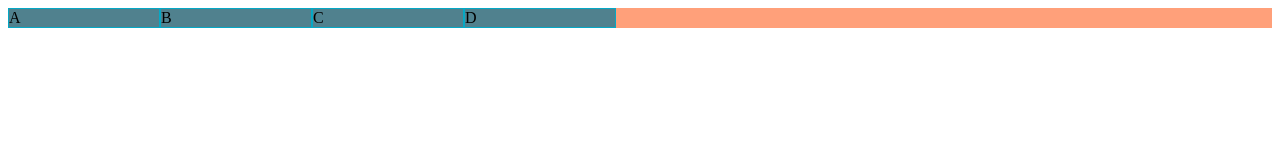
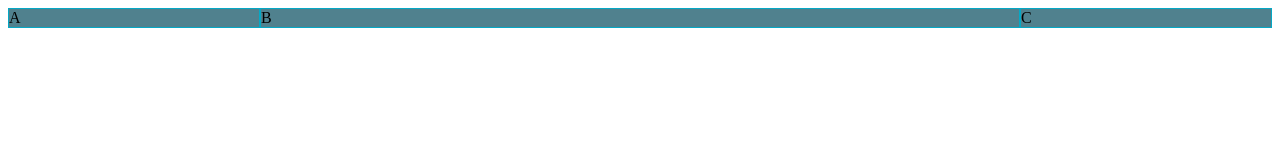
Before and after one commit to joseerivaldo/HTML-CSS, a plain HTML site: page exercicios/ex027/flex006/index.html in a window 1280 px wide. Drawn offline with Linux system fonts and the light colour scheme.

Commit message:
Update index.html

```diff
--- a/exercicios/ex027/flex006/index.html
+++ b/exercicios/ex027/flex006/index.html
@@ -11,20 +11,24 @@
             display: flex;
             flex-flow: row nowrap;
             align-content: flex-start;
+
         }
         div.item{
             background-color: rgba(2, 116, 151, 0.692);
             border: 1px solid rgb(5, 168, 197);
-            flex-basis: 150px;
+            flex-basis: 250px;
+            flex-grow: 0;
+        }
+        #b{
+            flex-grow: 1;
         }
     </style>
 </head>
 <body>
     <div class="container">
         <div class="item">A</div>
-        <div class="item">B</div>
+        <div class="item" id="b">B</div>
         <div class="item">C</div>
-        <div class="item">D</div>
     </div>
 </body>
 </html>
```
